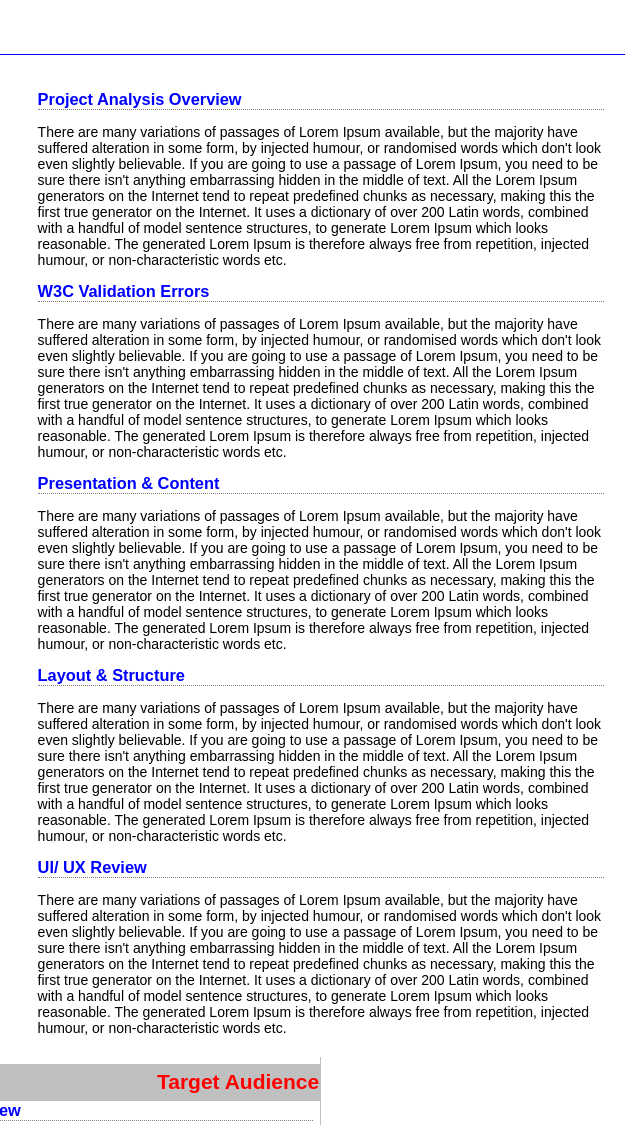
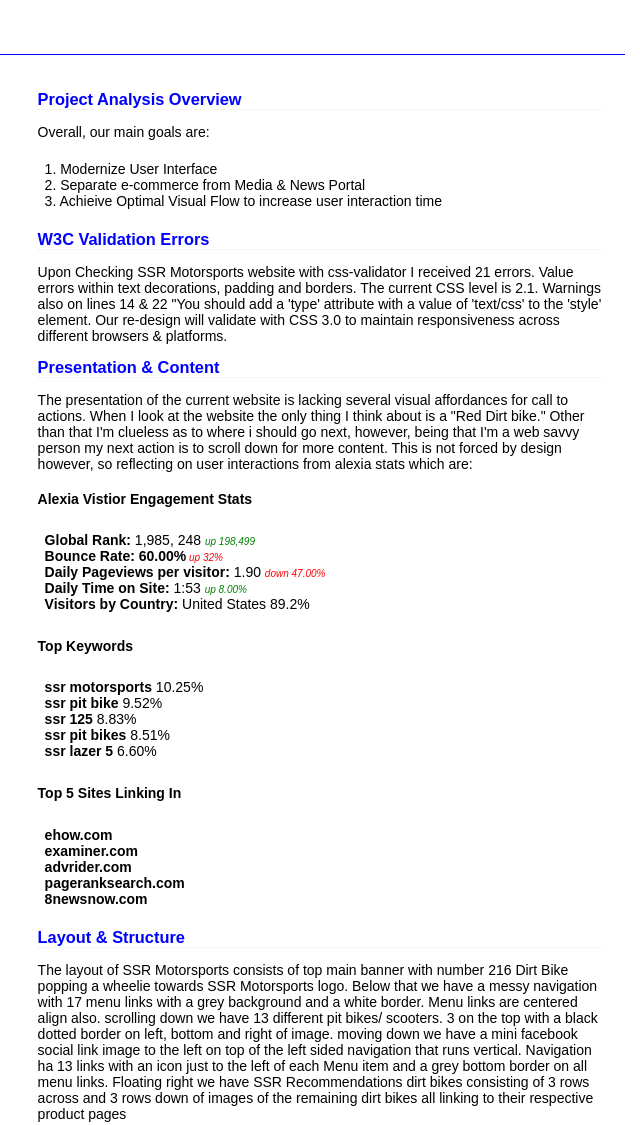
Before and after one commit to MeisterWebzr/WDP, a plain HTML site: page burroughs_otto-project_analysis.html in a window 1280 px wide. Shown: the part 715-1840 px from the top of the page, without its empty margins (516-1156 px from the left). Drawn offline with Linux system fonts and the light colour scheme.

Commit message:
Sections
added content to re-design sections

```diff
--- a/burroughs_otto-project_analysis.html
+++ b/burroughs_otto-project_analysis.html
@@ -98,56 +98,60 @@
 
 
 			<h3>Project Analysis Overview</h3>
-			<p>There are many variations of passages of Lorem Ipsum available,
-			but the majority have suffered alteration in some form, by injected
-			humour, or randomised words which don't look even slightly believable.
-			If you are going to use a passage of Lorem Ipsum, you need to be sure
-			there isn't anything embarrassing hidden in the middle of text. All the
-			Lorem Ipsum generators on the Internet tend to repeat predefined chunks
-			as necessary, making this the first true generator on the Internet. It
-			uses a dictionary of over 200 Latin words, combined with a handful of
-			model sentence structures, to generate Lorem Ipsum which looks reasonable.
-			The generated Lorem Ipsum is therefore always free from repetition, injected
-			humour, or non-characteristic words etc.</p>
-
+			<p>Overall, our main goals are:
+			<ul>
+				<li>1. Modernize User Interface</li>
+				<li>2. Separate e-commerce from Media &amp; News Portal</li>
+				<li>3. Achieive Optimal Visual Flow to increase user interaction time</li>
+			</ul>
+			</p>
 			<h3>W3C Validation Errors</h3>
-			<p>There are many variations of passages of Lorem Ipsum available,
-			but the majority have suffered alteration in some form, by injected
-			humour, or randomised words which don't look even slightly believable.
-			If you are going to use a passage of Lorem Ipsum, you need to be sure
-			there isn't anything embarrassing hidden in the middle of text. All the
-			Lorem Ipsum generators on the Internet tend to repeat predefined chunks
-			as necessary, making this the first true generator on the Internet. It
-			uses a dictionary of over 200 Latin words, combined with a handful of
-			model sentence structures, to generate Lorem Ipsum which looks reasonable.
-			The generated Lorem Ipsum is therefore always free from repetition, injected
-			humour, or non-characteristic words etc.</p>
+			<p>Upon Checking SSR Motorsports website with css-validator I received 21 errors. Value errors
+			within text decorations, padding and borders. The current CSS level is 2.1. Warnings also on lines 14 &amp; 22
+			"You should add a 'type' attribute with a value of 'text/css' to the 'style' element. Our re-design will validate with
+			CSS 3.0 to maintain responsiveness across different browsers &amp; platforms.</p>
 
 			<h3>Presentation &amp; Content</h3>
-			<p>There are many variations of passages of Lorem Ipsum available,
-			but the majority have suffered alteration in some form, by injected
-			humour, or randomised words which don't look even slightly believable.
-			If you are going to use a passage of Lorem Ipsum, you need to be sure
-			there isn't anything embarrassing hidden in the middle of text. All the
-			Lorem Ipsum generators on the Internet tend to repeat predefined chunks
-			as necessary, making this the first true generator on the Internet. It
-			uses a dictionary of over 200 Latin words, combined with a handful of
-			model sentence structures, to generate Lorem Ipsum which looks reasonable.
-			The generated Lorem Ipsum is therefore always free from repetition, injected
-			humour, or non-characteristic words etc.</p>
+			<p>The presentation of the current website is lacking several visual affordances for call to actions. When I look at the website
+			the only thing I think about is a "Red Dirt bike." Other than that I'm clueless as to where i should go next, however, being that I'm a web
+			savvy person my next action is to scroll down for more content. This is not forced by design however, so reflecting on user interactions from alexia
+			stats which are:
+
+			<h4>Alexia Vistior Engagement Stats</h4>
+			<ul>
+				<li><b>Global Rank:</b> 1,985, 248 <font size="1" color="green"><i>up 198,499</font></i></li>
+				<li><b>Bounce Rate: 60.00%</b><font size="1" color="red"><i> up 32%</i></font></li>
+				<li><b>Daily Pageviews per visitor:</b> 1.90 <font size="1" color="red"><i>down 47.00%</i> </font></li>
+				<li><b>Daily Time on Site:</b> 1:53 <font size="1" color="green"><i>up 8.00%</i></font></li>
+				<li><b>Visitors by Country:</b> United States 89.2%</i></li>
+			</ul>
+
+			<h4>Top Keywords</h4>
+			<ul>
+				<li><b>ssr motorsports</b> 10.25%</li>
+				<li><b>ssr pit bike</b> 9.52%</li>
+				<li><b>ssr 125</b> 8.83%</li>
+				<li><b>ssr pit bikes</b> 8.51%</li>
+				<li><b>ssr lazer 5</b> 6.60%</li>
+			</ul>
+
+			<h4>Top 5 Sites Linking In</h4>
+			<ul>
+				<li><b>ehow.com</b></li>
+				<li><b>examiner.com</b></li>
+				<li><b>advrider.com</b></li>
+				<li><b>pageranksearch.com</b></li>
+				<li><b>8newsnow.com</b></li>
+			</ul>
+			</p>
 
 			<h3>Layout &amp; Structure</h3>
-			<p>There are many variations of passages of Lorem Ipsum available,
-			but the majority have suffered alteration in some form, by injected
-			humour, or randomised words which don't look even slightly believable.
-			If you are going to use a passage of Lorem Ipsum, you need to be sure
-			there isn't anything embarrassing hidden in the middle of text. All the
-			Lorem Ipsum generators on the Internet tend to repeat predefined chunks
-			as necessary, making this the first true generator on the Internet. It
-			uses a dictionary of over 200 Latin words, combined with a handful of
-			model sentence structures, to generate Lorem Ipsum which looks reasonable.
-			The generated Lorem Ipsum is therefore always free from repetition, injected
-			humour, or non-characteristic words etc.</p>
+			<p>The layout of SSR Motorsports consists of top main banner with number 216 Dirt Bike popping a wheelie towards SSR Motorsports
+			logo. Below that we have a messy navigation with 17 menu links with a grey background and a white border. Menu links are centered align also.
+			scrolling down we have 13 different pit bikes/ scooters. 3 on the top with a black dotted border on left, bottom and right of image. moving down
+			we have a mini facebook social link image to the left on top of the left sided navigation that runs vertical. Navigation ha 13 links with an icon
+			just to the left of each Menu item and a grey bottom border on all menu links. Floating right we have SSR Recommendations dirt bikes consisting
+			of 3 rows across and 3 rows down of images of the remaining dirt bikes all linking to their respective product pages</p>
 
 			<h3>UI/ UX Review</h3>
 			<p>There are many variations of passages of Lorem Ipsum available,
--- a/css/main.css
+++ b/css/main.css
@@ -22,7 +22,7 @@
 h3{
 	color: blue;
 	margin: 0 auto;
-	border-bottom: 1px dotted grey;
+	border-bottom: 1px dotted #eee;
 }
 
 
@@ -113,37 +113,38 @@
 /*---------- Table styles ----------*/
 
 caption{
-	background: blue;
-	color: red;
+	background: #eee;
+	color: black;
 	padding: .2em;
 	font-size: 1.2em;
-	float: left;
+	border: 1px solid black;
 }
 
 
 .legend{
-	background: grey;
+	background: #eee;
 	border: 1px solid black;
 	padding: .5em;
-	color: white;
+	color: black;
 }
 table{
     width: 570px;
 	margin: 1em auto;
 	padding: .3em;
 	height: 12em;
+	background: #eee;
+	border: 1px solid black;
+	border-collapse:collapse;
 	}
 
 td{
 	padding: .3em;
-	border-left: 1px solid grey;
-	border-right: 1px solid grey;
+	border: 1px solid black;
 	color: grey;
 }
 
 th{
-	border: 2px solid grey;
-	border-bottom: 2px solid grey;
+	border: 1px solid black;
 	color: black;
 
 }
```
